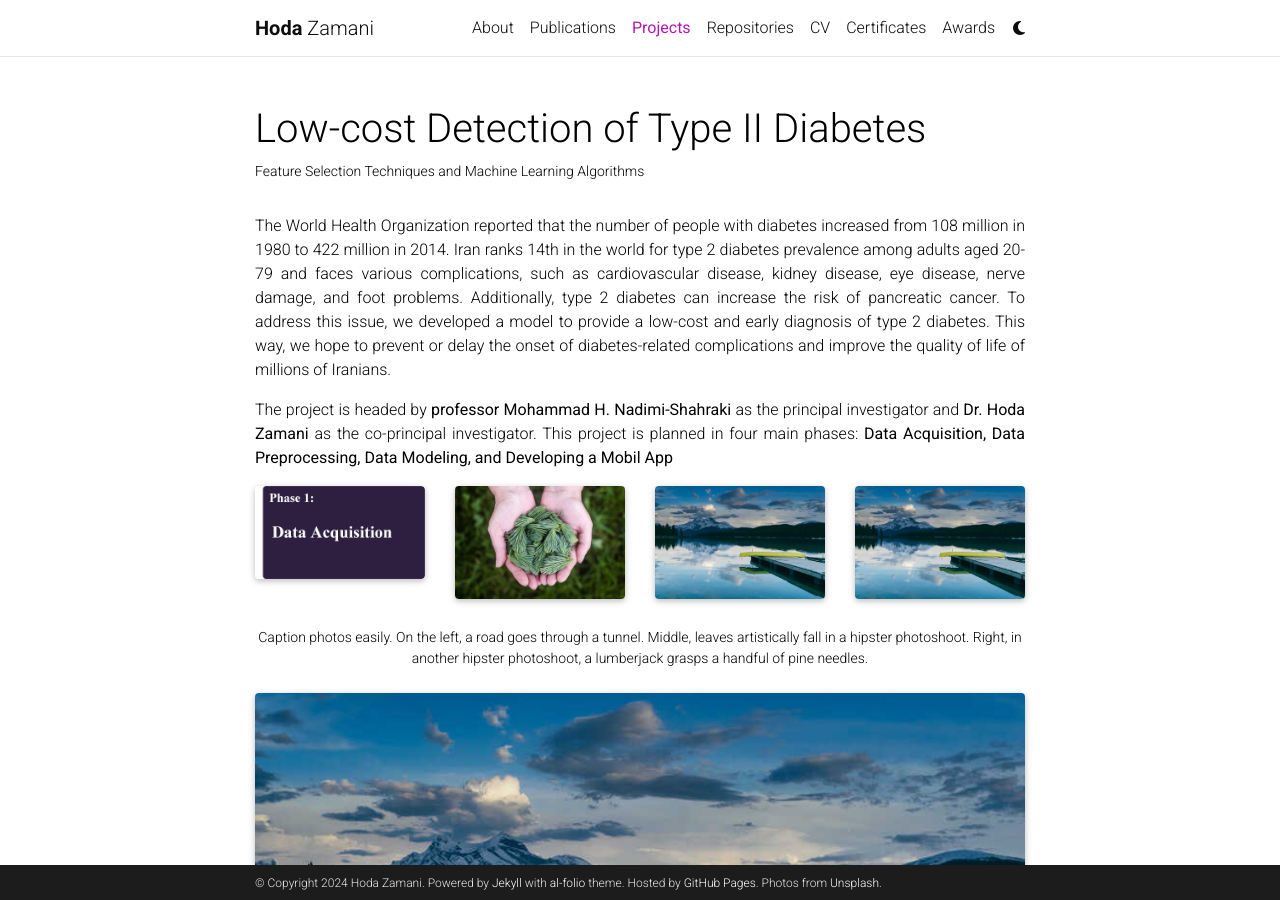
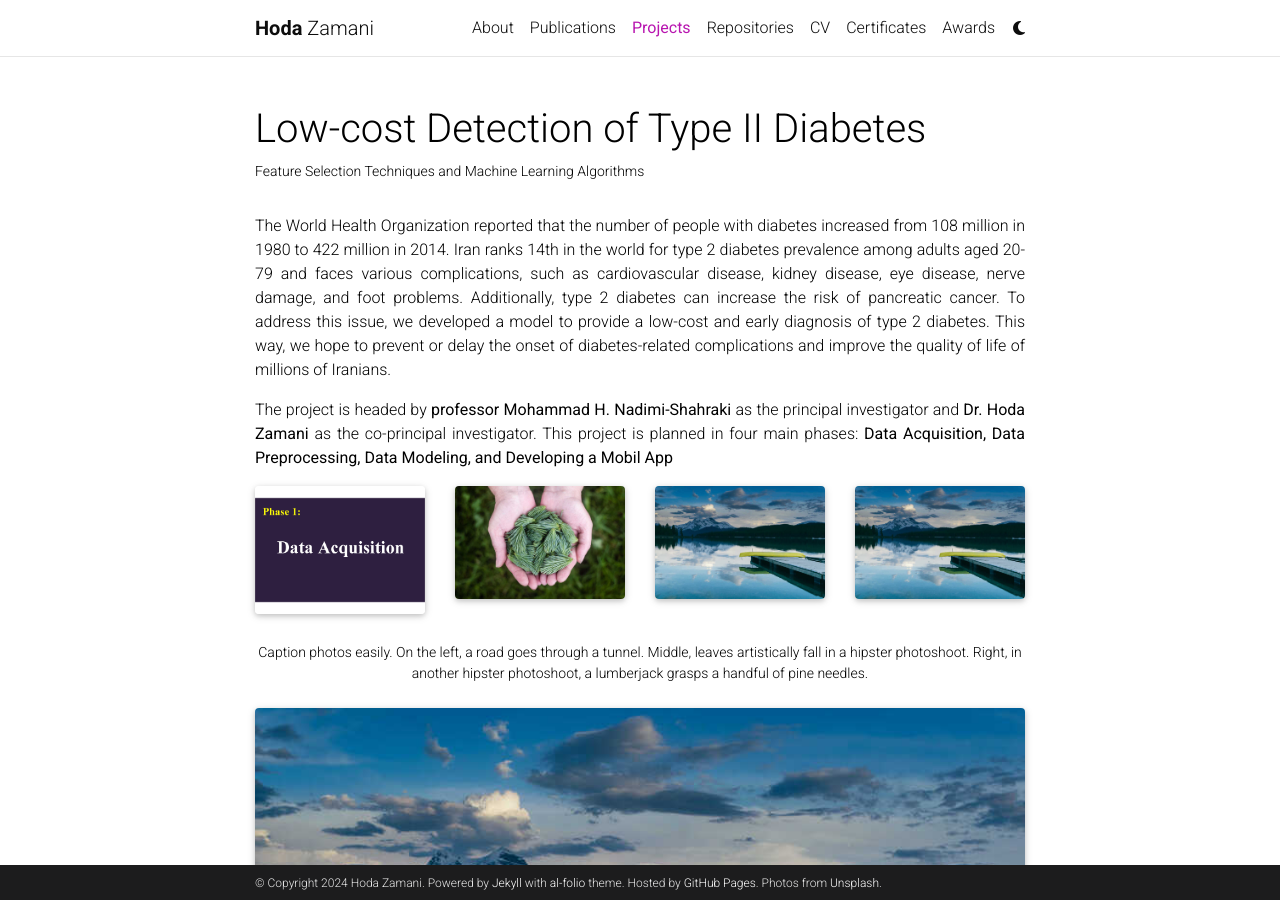
Before and after one commit to HodaZamani/HodaZamani.github.io, a Jekyll site: the page built from _projects/1_project.md, in a window 1280 px wide and 900 px high. Built offline with Jekyll 4.4.1, drawn with Linux system fonts in a browser that asks for light colours; full-size pictures stand in for the smaller copies a plugin makes; comment, search, counter and statistics services are not loaded; a style sheet for code colours, icons or effects is not loaded.

Commit message:
Update 1_project.md

```diff
--- a/_projects/1_project.md
+++ b/_projects/1_project.md
@@ -15,7 +15,7 @@
 
 <div class="row">
     <div class="col-sm mt-3 mt-md-0">
-        {% include figure.html path="assets/img/P1.jpg" title="Example image" class="img-fluid rounded z-depth-1" %}
+        {% include figure.html path="assets/img/P11.jpg" title="Example image" class="img-fluid rounded z-depth-1" %}
     </div>
     <div class="col-sm mt-3 mt-md-0">
         {% include figure.html path="assets/img/3.jpg" title="example image" class="img-fluid rounded z-depth-1" %}
```
